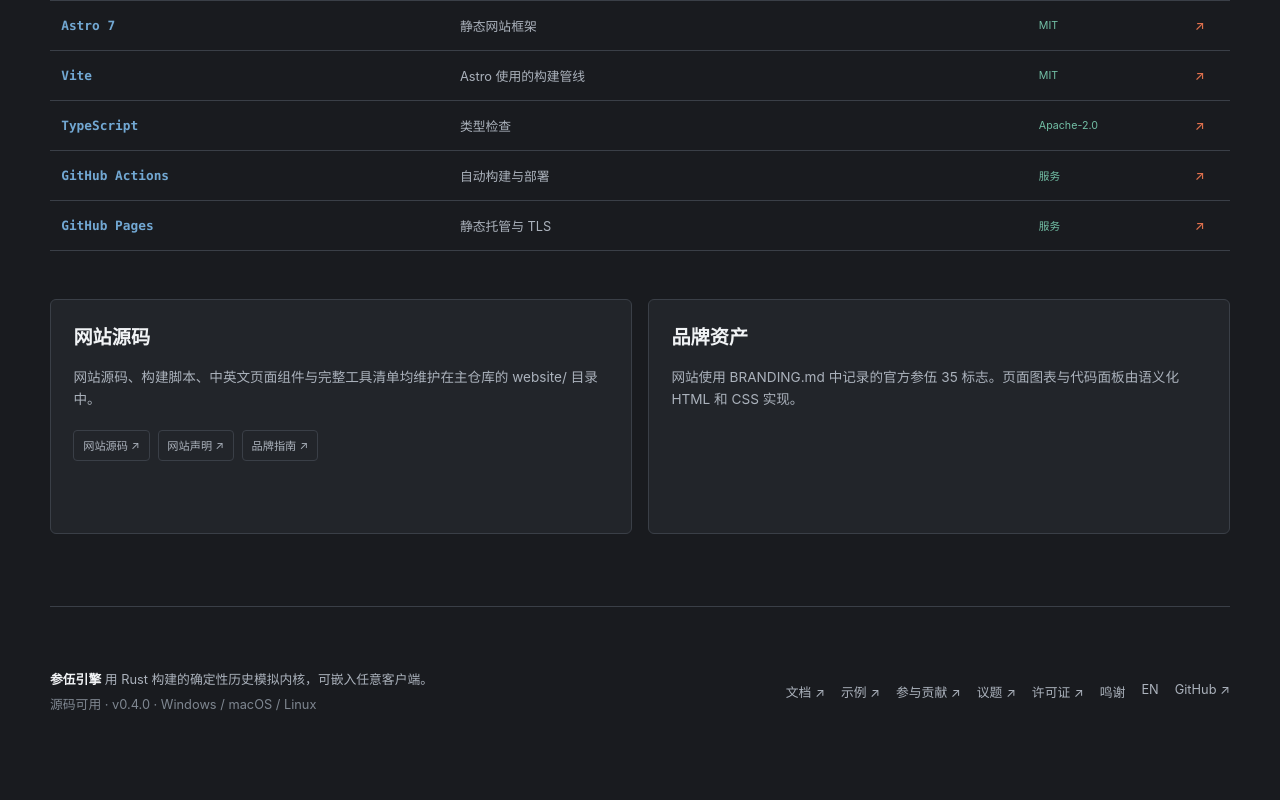
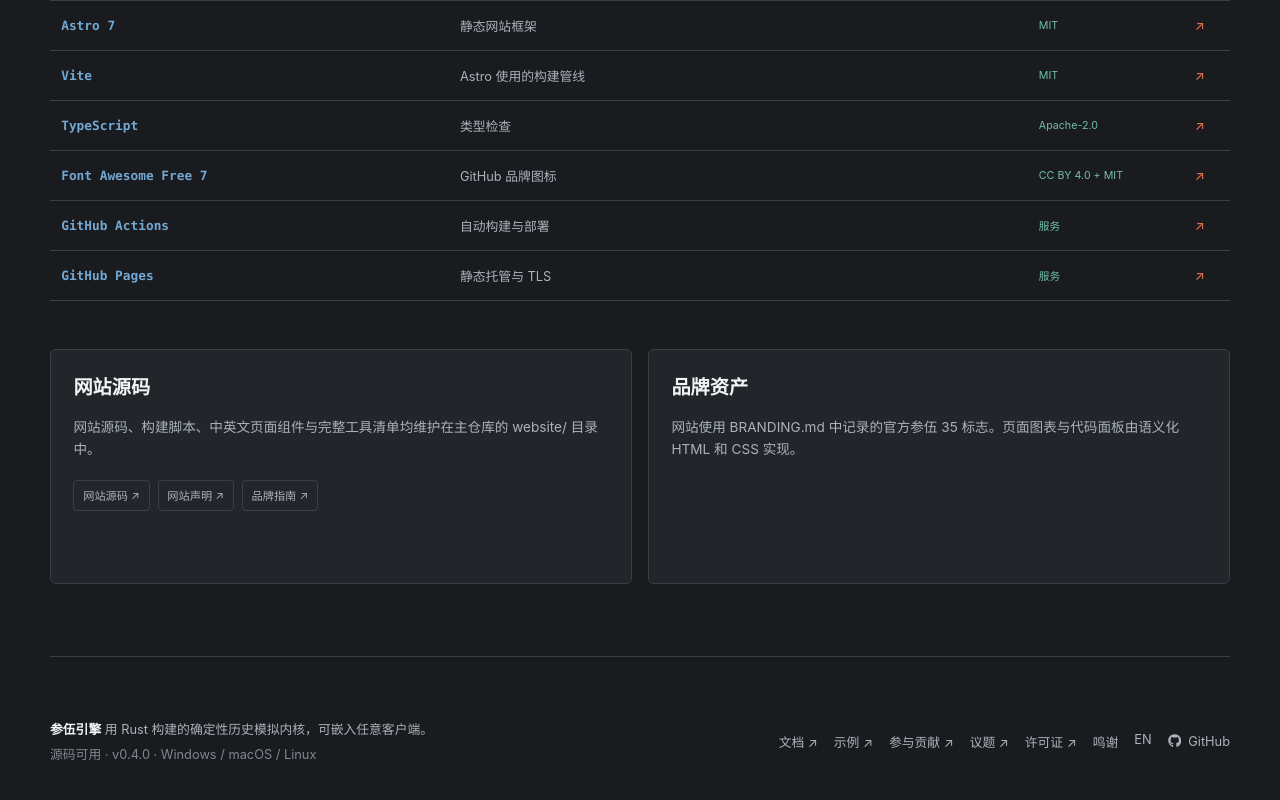
Before and after one commit to PeiyuanQi/canwu, an Astro site in the folder website/: page /credits in a window 1280 px wide. Shown: the part 1050-1850 px from the top of the page. Before the commit the page ends 1826 px from the top, so only its background shows below. Built offline with nearby package versions, Linux system fonts and the light colour scheme; Astro itself is replaced by a stand-in of ours.

Commit message:
feat: add Font Awesome GitHub icon

```diff
--- a/website/package.json
+++ b/website/package.json
@@ -11,6 +11,7 @@
   },
   "dependencies": {
     "@astrojs/sitemap": "^3.7.3",
+    "@fortawesome/free-brands-svg-icons": "^7.3.1",
     "astro": "^7.2.2"
   },
   "devDependencies": {
--- a/website/src/components/CreditsPage.astro
+++ b/website/src/components/CreditsPage.astro
@@ -18,7 +18,7 @@
       ],
       privacyTitle: "Website privacy", privacy: ["No analytics or tracking pixels", "No cookies or local-storage identifiers", "No third-party hosted fonts", "No account system or user-submitted data"],
       stackLabel: "Website stack", stackTitle: "Framework and hosting credits", stackIntro: "canwu.org is a static Astro site. GitHub Actions builds it with Astro telemetry disabled, and GitHub Pages serves the production output.",
-      rows: [["Astro 7", "Static site framework", "MIT", "https://astro.build/"], ["Vite", "Build pipeline used by Astro", "MIT", "https://vite.dev/"], ["TypeScript", "Type checking", "Apache-2.0", "https://www.typescriptlang.org/"], ["GitHub Actions", "Automated build and deployment", "Service", "https://github.com/features/actions"], ["GitHub Pages", "Static hosting and TLS", "Service", "https://pages.github.com/"]],
+      rows: [["Astro 7", "Static site framework", "MIT", "https://astro.build/"], ["Vite", "Build pipeline used by Astro", "MIT", "https://vite.dev/"], ["TypeScript", "Type checking", "Apache-2.0", "https://www.typescriptlang.org/"], ["Font Awesome Free 7", "GitHub brand icon", "CC BY 4.0 + MIT", "https://fontawesome.com/"], ["GitHub Actions", "Automated build and deployment", "Service", "https://github.com/features/actions"], ["GitHub Pages", "Static hosting and TLS", "Service", "https://pages.github.com/"]],
       columns: ["Project", "Use", "License / type"],
       sourceTitle: "Website source", sourceCopy: "Website source, build scripts, bilingual page components, and the full tool inventory are maintained in website/ inside the main repository.",
       brandTitle: "Brand assets", brandCopy: "The site uses the official Canwu 35 mark documented in BRANDING.md. Page diagrams and code panels are implemented with semantic HTML and CSS.",
@@ -36,7 +36,7 @@
       ],
       privacyTitle: "网站隐私", privacy: ["无分析统计或跟踪像素", "无 Cookie 或本地存储标识符", "无第三方托管字体", "无账号系统，也不收集用户提交数据"],
       stackLabel: "网站技术栈", stackTitle: "框架与托管鸣谢", stackIntro: "canwu.org 是静态 Astro 网站。GitHub Actions 在关闭 Astro 遥测的情况下完成构建，并由 GitHub Pages 提供生产服务。",
-      rows: [["Astro 7", "静态网站框架", "MIT", "https://astro.build/"], ["Vite", "Astro 使用的构建管线", "MIT", "https://vite.dev/"], ["TypeScript", "类型检查", "Apache-2.0", "https://www.typescriptlang.org/"], ["GitHub Actions", "自动构建与部署", "服务", "https://github.com/features/actions"], ["GitHub Pages", "静态托管与 TLS", "服务", "https://pages.github.com/"]],
+      rows: [["Astro 7", "静态网站框架", "MIT", "https://astro.build/"], ["Vite", "Astro 使用的构建管线", "MIT", "https://vite.dev/"], ["TypeScript", "类型检查", "Apache-2.0", "https://www.typescriptlang.org/"], ["Font Awesome Free 7", "GitHub 品牌图标", "CC BY 4.0 + MIT", "https://fontawesome.com/"], ["GitHub Actions", "自动构建与部署", "服务", "https://github.com/features/actions"], ["GitHub Pages", "静态托管与 TLS", "服务", "https://pages.github.com/"]],
       columns: ["项目", "用途", "许可证 / 类型"],
       sourceTitle: "网站源码", sourceCopy: "网站源码、构建脚本、中英文页面组件与完整工具清单均维护在主仓库的 website/ 目录中。",
       brandTitle: "品牌资产", brandCopy: "网站使用 BRANDING.md 中记录的官方参伍 35 标志。页面图表与代码面板由语义化 HTML 和 CSS 实现。",
--- /dev/null
+++ b/website/src/components/GitHubIcon.astro
@@ -0,0 +1,12 @@
+---
+import { faGithub } from "@fortawesome/free-brands-svg-icons/faGithub";
+
+interface Props { class?: string; }
+const { class: className = "github-icon" } = Astro.props;
+const [width, height, , , pathData] = faGithub.icon;
+const path = Array.isArray(pathData) ? pathData.join("") : pathData;
+---
+
+<svg class={className} viewBox={`0 0 ${width} ${height}`} aria-hidden="true" focusable="false">
+  <path fill="currentColor" d={path}></path>
+</svg>
--- a/website/src/layouts/BaseLayout.astro
+++ b/website/src/layouts/BaseLayout.astro
@@ -1,5 +1,6 @@
 ---
 import "../styles/global.css";
+import GitHubIcon from "../components/GitHubIcon.astro";
 
 interface Props {
   title: string;
@@ -121,7 +122,7 @@
         <nav data-locale-content={isAuto ? variant.locale : undefined} aria-label={variant.ui.navLabel}>
           {navItems(variant).map((item) => <a href={item.href} aria-current={currentPath === item.href ? "page" : undefined}>{item.label}</a>)}
           <a class="language-switch" href={variant.languageHref} hreflang={variant.locale === "en" ? "zh-CN" : "en"}>{variant.ui.language}</a>
-          <a class="nav-github" href="https://github.com/PeiyuanQi/canwu">GitHub ↗</a>
+          <a class="nav-github github-link" href="https://github.com/PeiyuanQi/canwu"><GitHubIcon />GitHub</a>
         </nav>
       ))}
       {variants.map((variant) => (
@@ -130,7 +131,7 @@
           <div>
             {navItems(variant).map((item) => <a href={item.href} aria-current={currentPath === item.href ? "page" : undefined}>{item.label}</a>)}
             <a href={variant.languageHref} hreflang={variant.locale === "en" ? "zh-CN" : "en"}>{variant.ui.language}</a>
-            <a href="https://github.com/PeiyuanQi/canwu">GitHub ↗</a>
+            <a class="github-link" href="https://github.com/PeiyuanQi/canwu"><GitHubIcon />GitHub</a>
           </div>
         </details>
       ))}
@@ -150,7 +151,7 @@
           <a href="https://github.com/PeiyuanQi/canwu/blob/main/LICENSE">{variant.ui.license} ↗</a>
           <a href={`${variant.prefix}/credits/`}>{variant.ui.credits}</a>
           <a href={variant.languageHref} hreflang={variant.locale === "en" ? "zh-CN" : "en"}>{variant.ui.language}</a>
-          <a href="https://github.com/PeiyuanQi/canwu">GitHub ↗</a>
+          <a class="github-link" href="https://github.com/PeiyuanQi/canwu"><GitHubIcon />GitHub</a>
         </div>
       </footer>
     ))}
--- a/website/src/styles/global.css
+++ b/website/src/styles/global.css
@@ -43,6 +43,8 @@
 .site-header nav a { color: var(--muted); font-size: .8rem; font-weight: 600; text-decoration: none; }
 .site-header nav a:hover, .site-header nav a[aria-current="page"] { color: var(--text); }
 .site-header .language-switch { color: var(--green); }
+.github-link { display: inline-flex; align-items: center; gap: .45rem; }
+.github-icon { width: 1.05em; height: 1.05em; flex: 0 0 auto; }
 .nav-github { padding: .55rem .8rem; color: var(--text) !important; border: 1px solid var(--border); border-radius: 5px; }
 .nav-github:hover { border-color: var(--muted); background: var(--surface); }
 .mobile-menu { display: none; position: relative; }
@@ -50,6 +52,7 @@
 .mobile-menu summary::-webkit-details-marker { display: none; }
 .mobile-menu > div { position: absolute; right: 0; top: calc(100% + .5rem); z-index: 20; width: 190px; padding: .45rem; background: var(--surface); border: 1px solid var(--border); border-radius: 6px; box-shadow: 0 18px 45px #0008; }
 .mobile-menu a { display: block; padding: .7rem; color: var(--muted); text-decoration: none; font-size: .82rem; }
+.mobile-menu a.github-link { display: flex; }
 .mobile-menu a:hover { color: var(--text); background: var(--surface-2); }
 
 .tech-hero { display: grid; grid-template-columns: 1fr .95fr; gap: clamp(3rem, 7vw, 7rem); align-items: center; padding-block: 5.5rem 5rem; }
@@ -166,6 +169,7 @@
 .footer-mark span { color: var(--text); font-weight: 750; }
 .footer-links { display: flex; max-width: 520px; flex-wrap: wrap; justify-content: flex-end; gap: .8rem 1rem; }
 .footer-links a { color: var(--muted); text-decoration: none; }.footer-links a:hover { color: var(--text); }
+.footer-links a.github-link { display: inline-flex; }
 
 /* Secondary technical-reference pages */
 .reference-hero { padding-block: 4.5rem 3.5rem; border-bottom: 1px solid var(--border); }
```
Also changed, not shown: website/THIRD_PARTY_NOTICES.md (+1 -0 lines), website/pnpm-lock.yaml.
